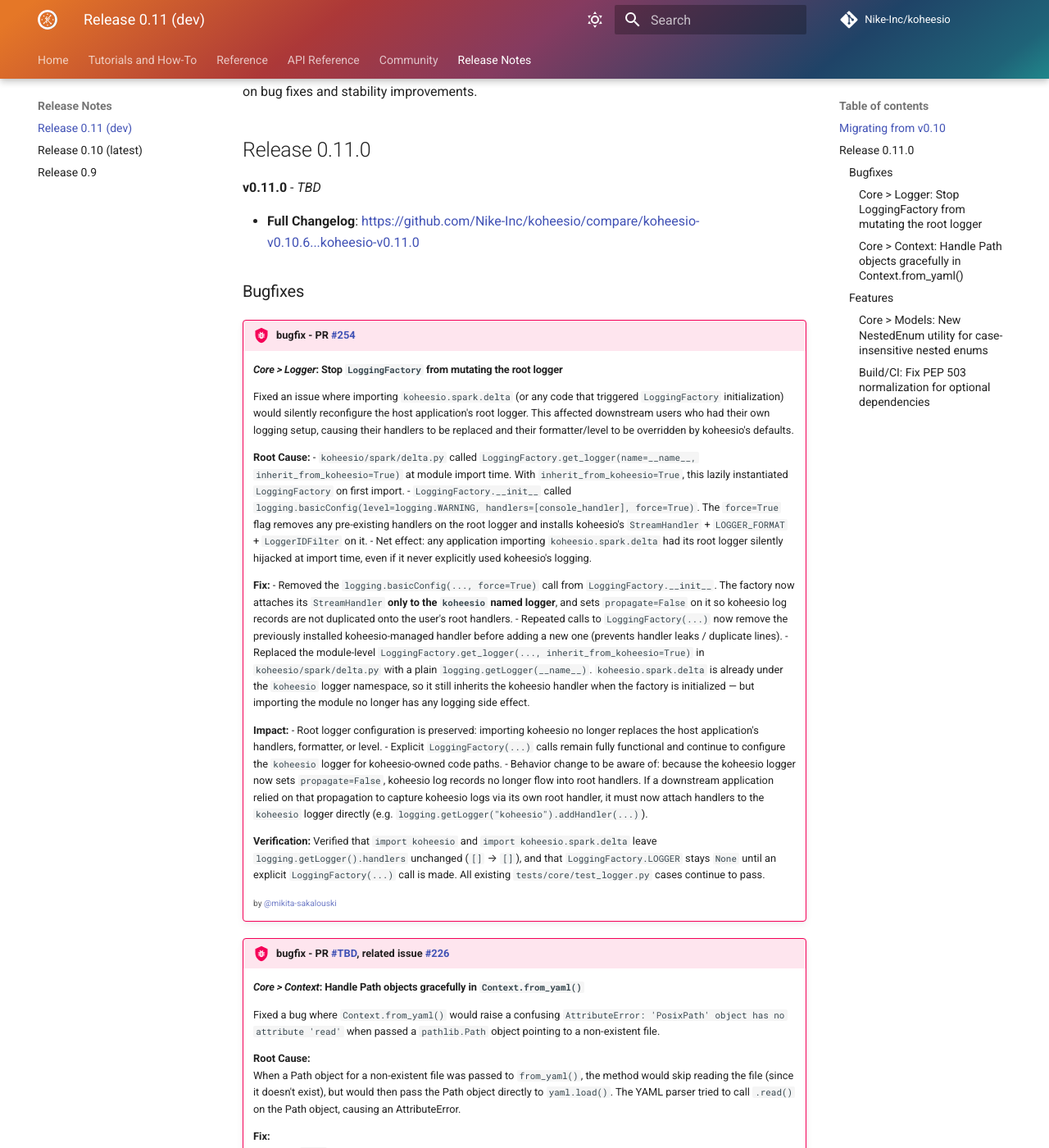
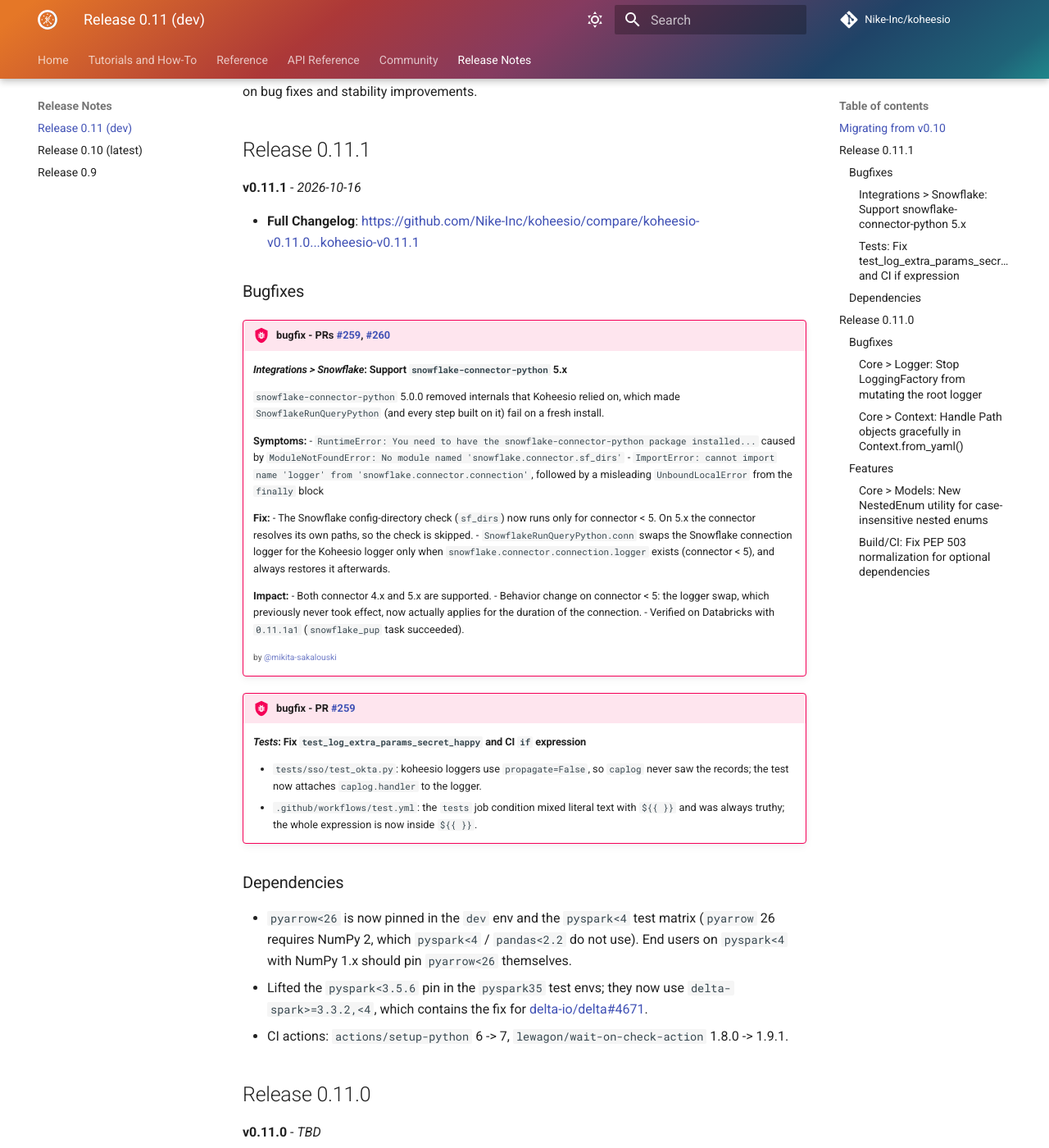
Before and after one commit to Nike-Inc/koheesio, an MkDocs documentation site: the page built from docs/releases/0.11.md, in a window 1280 px wide and 1400 px high, scrolled down 338 px. Shown: the whole window at 82% size. Built offline with MkDocs 1.6.1 and Material for MkDocs 9.7.7, drawn with Linux system fonts in a browser that asks for light colours; comment, search, counter and statistics services are not loaded; the version menu is left out.

Commit message:
release: 0.11.1 (#261)
## Description
Release 0.11.1: bump `__version__` from `0.11.1a1` to `0.11.1` and add
the 0.11.1 section to `docs/releases/0.11.md`.

## Related Issue
Follows #259 and #260.

## Motivation and Context
Fixes `SnowflakeRunQueryPython` on `snowflake-connector-python` 5.x.
Verified on Databricks with `0.11.1a1`: `prod_edco_incremental_wf` /
`snowflake_pup` succeeded.

## How Has This Been Tested?
Alpha `0.11.1a1` ran successfully on Databricks. This PR changes only
the version string and release notes.

## Screenshots (if appropriate):

## Types of changes
- [x] Bug fix (non-breaking change which fixes an issue)
- [ ] New feature (non-breaking change which adds functionality)
- [ ] Breaking change (fix or feature that would cause existing
functionality to change)

## Checklist:
- [x] My code follows the code style of this project.
- [x] My change requires a change to the documentation.
- [x] I have updated the documentation accordingly.
- [ ] I have read the **CONTRIBUTING** document.
- [ ] I have added tests to cover my changes.
- [ ] All new and existing tests passed.

Co-authored-by: Cursor <cursoragent@cursor.com>

```diff
--- a/docs/releases/0.11.md
+++ b/docs/releases/0.11.md
@@ -7,6 +7,47 @@ This version brings important bug fixes and improvements to the core Context mod
 ## Migrating from v0.10
 
 For users currently using v0.10, no breaking changes have been introduced. This release focuses on bug fixes and stability improvements.
+
+## Release 0.11.1
+
+**v0.11.1** - *2026-10-16*
+
+* **Full Changelog**:
+    <https://github.com/Nike-Inc/koheesio/compare/koheesio-v0.11.0...koheesio-v0.11.1>
+
+### Bugfixes
+
+!!! bug "bugfix - PRs [#259](https://github.com/Nike-Inc/koheesio/pull/259), [#260](https://github.com/Nike-Inc/koheesio/pull/260)"
+    #### *Integrations > Snowflake*: Support `snowflake-connector-python` 5.x
+
+    `snowflake-connector-python` 5.0.0 removed internals that Koheesio relied on, which made `SnowflakeRunQueryPython` (and every step built on it) fail on a fresh install.
+
+    **Symptoms:**
+    - `RuntimeError: You need to have the snowflake-connector-python package installed...` caused by `ModuleNotFoundError: No module named 'snowflake.connector.sf_dirs'`
+    - `ImportError: cannot import name 'logger' from 'snowflake.connector.connection'`, followed by a misleading `UnboundLocalError` from the `finally` block
+
+    **Fix:**
+    - The Snowflake config-directory check (`sf_dirs`) now runs only for connector < 5. On 5.x the connector resolves its own paths, so the check is skipped.
+    - `SnowflakeRunQueryPython.conn` swaps the Snowflake connection logger for the Koheesio logger only when `snowflake.connector.connection.logger` exists (connector < 5), and always restores it afterwards.
+
+    **Impact:**
+    - Both connector 4.x and 5.x are supported.
+    - Behavior change on connector < 5: the logger swap, which previously never took effect, now actually applies for the duration of the connection.
+    - Verified on Databricks with `0.11.1a1` (`snowflake_pup` task succeeded).
+
+    <small> by @mikita-sakalouski </small>
+
+!!! bug "bugfix - PR [#259](https://github.com/Nike-Inc/koheesio/pull/259)"
+    #### *Tests*: Fix `test_log_extra_params_secret_happy` and CI `if` expression
+
+    - `tests/sso/test_okta.py`: koheesio loggers use `propagate=False`, so `caplog` never saw the records; the test now attaches `caplog.handler` to the logger.
+    - `.github/workflows/test.yml`: the `tests` job condition mixed literal text with `${{ }}` and was always truthy; the whole expression is now inside `${{ }}`.
+
+### Dependencies
+
+* `pyarrow<26` is now pinned in the `dev` env and the `pyspark<4` test matrix (`pyarrow` 26 requires NumPy 2, which `pyspark<4` / `pandas<2.2` do not use). End users on `pyspark<4` with NumPy 1.x should pin `pyarrow<26` themselves.
+* Lifted the `pyspark<3.5.6` pin in the `pyspark35` test envs; they now use `delta-spark>=3.3.2,<4`, which contains the fix for [delta-io/delta#4671](https://github.com/delta-io/delta/issues/4671).
+* CI actions: `actions/setup-python` 6 -> 7, `lewagon/wait-on-check-action` 1.8.0 -> 1.9.1.
 
 ## Release 0.11.0
 
--- a/src/koheesio/__about__.py
+++ b/src/koheesio/__about__.py
@@ -13,7 +13,7 @@ enhancing productivity and code maintainability.
 LICENSE_INFO = "Licensed as Apache 2.0"
 SOURCE = "https://github.com/Nike-Inc/koheesio"
 
-__version__ = "0.11.1a1"
+__version__ = "0.11.1"
 __logo__ = (
     75,
     (
```
